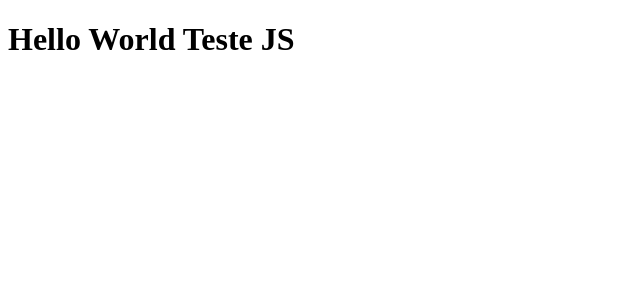
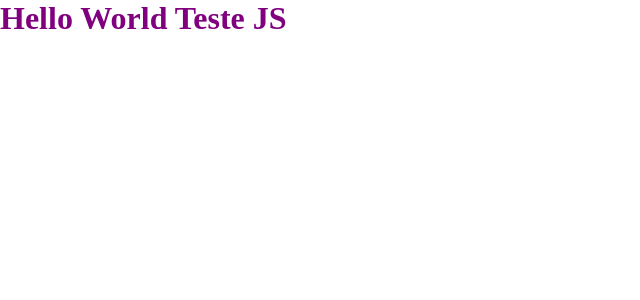
Before and after one commit to EvertonCarvalho1/github-explorer, a React app: page / in a window 1280 px wide. Shown: the top 300 px of the page, without its empty margins (0-640 px from the left). Built offline with nearby package versions, Linux system fonts and the light colour scheme.

Commit message:
Importanto arquivos CSS

```diff
--- a/package.json
+++ b/package.json
@@ -5,12 +5,10 @@
   "repository": "https://github.com/EvertonCarvalho1/ignite-reactjs-github-explorer.git",
   "author": "EvertonCarvalho1 <everton.carvalho.dc@gmail.com>",
   "license": "MIT",
-
   "scripts": {
     "dev": "webpack serve",
     "build": "cross-env NODE_ENV=production webpack"
   },
-
   "dependencies": {
     "react": "^17.0.2",
     "react-dom": "^17.0.2"
@@ -22,7 +20,9 @@
     "@babel/preset-react": "^7.16.7",
     "babel-loader": "^8.2.3",
     "cross-env": "^7.0.3",
+    "css-loader": "^6.5.1",
     "html-webpack-plugin": "^5.5.0",
+    "style-loader": "^3.3.1",
     "webpack": "^5.67.0",
     "webpack-cli": "^4.9.2",
     "webpack-dev-server": "3.11.2"
--- a/src/index.jsx
+++ b/src/index.jsx
@@ -1,5 +1,6 @@
 import React from 'react';
 import {render} from 'react-dom';
 import {App} from './App';
+import './styles/global.css'
 
 render(<App/>, document.getElementById('root'))
--- /dev/null
+++ b/src/styles/global.css
@@ -0,0 +1,10 @@
+*{
+    margin: 0;
+    padding: 0;
+    box-sizing: border-box;
+}
+
+body{
+
+    color: purple;
+}
--- a/webpack.config.js
+++ b/webpack.config.js
@@ -31,8 +31,13 @@
                 test: /\.jsx$/,
                 exclude: /node_modules/,
                 use: 'babel-loader',
+            },
+            {
+                test: /\.css$/,
+                exclude: /node_modules/,
+                use: ['style-loader', 'css-loader'],
+            },
 
-            }
         ],
     }
 };
```
Also changed, not shown: 1 other file (tests, documents, lock files or other folders).
